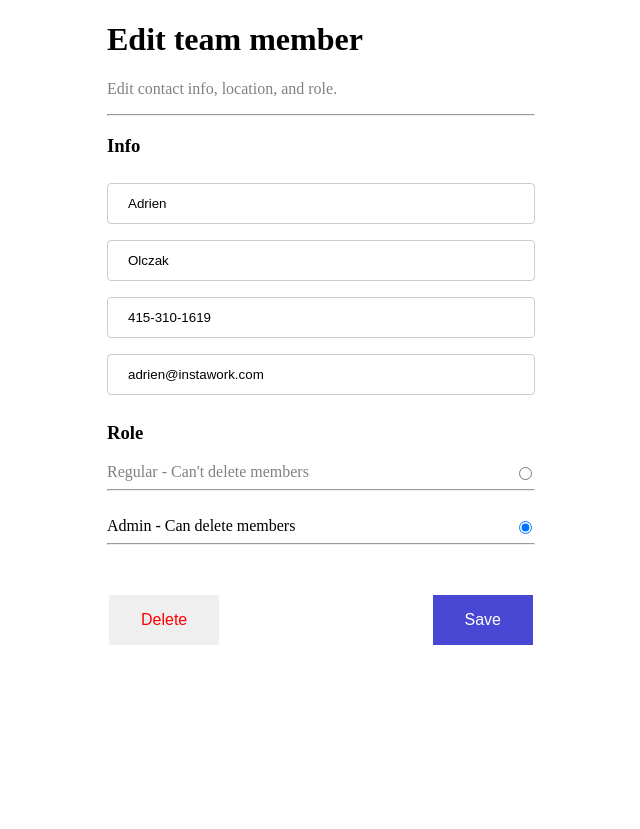
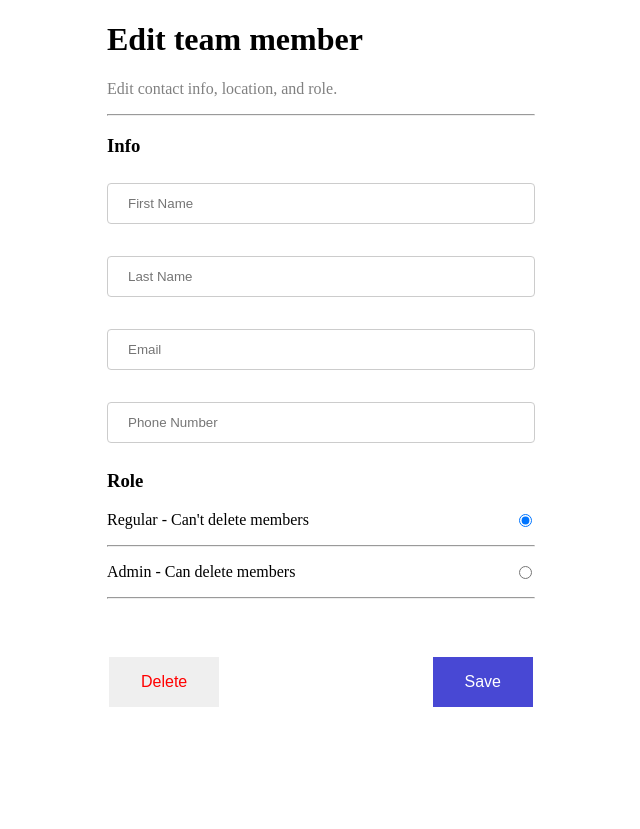
Before and after one commit to jinhongliu6688/instawork-assignment, a Django app: template templates/edit.html in a window 1280 px wide. Shown: the whole page, without its empty margins (319-959 px from the left). Run offline with Django 3.2, Linux system fonts and the light colour scheme; the template is opened without the code that fills it: values that come from a table or form of the project are taken from there, others are empty; data comes from the database, SQL or seed files in the repository; both versions use the stored data as it was after the commit; some libraries are stand-ins or nearby versions.

Commit message:
Add changes and built with generic views and forms

```diff
--- /dev/null
+++ b/contacts/forms.py
@@ -0,0 +1,15 @@
+from django import forms
+from .models import Contact
+from django.forms import ModelForm, RadioSelect
+
+class ContactForm(ModelForm):
+    class Meta:
+        model = Contact
+        fields = ['first_name', 'last_name', 'email', 'phone_number', 'role']
+        widgets = {
+            'first_name': forms.TextInput(attrs={'placeholder': 'First Name'}),
+            'last_name': forms.TextInput(attrs={'placeholder': 'Last Name'}),
+            'email': forms.TextInput(attrs={'placeholder': 'Email'}),
+            'phone_number': forms.TextInput(attrs={'placeholder': 'Phone Number'}),
+            'role': RadioSelect(choices=['regular', 'admin'],),
+        }
--- a/contacts/models.py
+++ b/contacts/models.py
@@ -1,4 +1,5 @@
 from django.db import models
+
 
 # Create your models here.
 class Contact(models.Model):
@@ -6,7 +7,6 @@ class Contact(models.Model):
     last_name = models.CharField(max_length=250)
     email = models.EmailField(max_length=254)
     phone_number = models.CharField(max_length=20)
-    role = models.CharField(max_length=250)
-
-    def __str__(self):
-        return self.email
+    role = models.CharField(max_length=10, choices=[
+        ('regular', "Regular - Can't delete members"),
+        ('admin', "Admin - Can delete members")], default='regular')
--- a/contacts/urls.py
+++ b/contacts/urls.py
@@ -1,9 +1,11 @@
 from django.urls import path
 from . import views
 
+app_name = 'contacts'
+
 urlpatterns = [
-    path('', views.index, name='index'),
-    path('add-contact/', views.addContact, name='add-contact'),
-    path('edit-contact/<str:pk>', views.editContact, name='edit-contact'),
-    path('delete/<str:pk>', views.deleteContact, name='delete'),
+    path('', views.Index.as_view(), name='index'),
+    path('add-contact/', views.Add.as_view(), name='add-contact'),
+    path('edit-contact/<str:pk>', views.Edit.as_view(), name='edit-contact'),
+    path('delete-contact/<str:pk>', views.deleteContact, name='delete-contact'),
 ]
--- a/static/style-edit.css
+++ b/static/style-edit.css
@@ -1,7 +1,7 @@
 .container{
-    max-width: 428px;
-    margin: 0 auto;;
-    min-height: 100vh;
+	max-width: 428px;
+	margin: 0 auto;;
+	min-height: 100vh;
 }
 
 input[type=text], select {
@@ -14,20 +14,13 @@ input[type=text], select {
 	box-sizing: border-box;
 }
 
-label {
-	display: block;
-	text-align: left;
-	color: grey;
-	flex: 1;
-}
-
 input[type="radio"] {
 	display: inline-block;
 	float: right;
 }
 
 .save-button {
-	background-color: rgb(72, 72, 212); /* Green */
+	background-color: rgb(72, 72, 212);
 	border: none;
 	color: white;
 	padding: 16px 32px;
@@ -66,36 +59,13 @@ input[type="radio"] {
 .button-container {
 	display: flex;
 	justify-content: space-between;
-	margin-top: 20px; /* Adjust the margin as needed */
+	margin-top: 20px;
 }
 
-.delete-button {
-	margin-right: 10px; /* Adjust the margin as needed */
-}
-
-/* Add the following style if you want the buttons to be centered vertically */
-.button-wrapper button {
-	align-self: center;
-}
-
-#text{
+.subtitle {
 	color: grey;
 }
 
-.radio-custom:checked ~ label {
-	color: black;
+.error-message{
+	color: red;
 }
-
-.input-group {
-	display: block;
-}
-
-.text-group-field {
-	padding: 10px;
-}
-
-.inner-block {
-	position: relative;
-	display: flex;
-	flex-direction: row-reverse;
-}
--- a/templates/edit.html
+++ b/templates/edit.html
@@ -15,12 +15,10 @@
 
 <body>
 	<div class='container'>
-		<header class="hero">
-			<div class="hero-info">
+		<header>
 			<h1 class="name">Edit team member</h1>
-				<p id="text">Edit contact info, location, and role.</p>
+			<p class="subtitle">Edit contact info, location, and role.</p>
 			<hr>
-			</div>
 		</header>
 
 		<form id='value-form' action="" method="POST">
@@ -29,57 +27,63 @@
 
 				<h3>Info</h3>
 
-				<div class="info-line">
-					<input type="text" class="type" name="firstname" placeholder="First Name"
-						value="{{ contact.first_name | title }}" required>
+				<p>
+					{%for error in form.first_name.errors%}
+					<div class="error-message">
+						<p>{{error}}</p>
 					</div>
+					{%endfor%}
+					{{form.first_name}}
+				</p>
 
-				<div class="info-line">
-					<input type="text" class="type" name="lastname" placeholder="Last Name"
-						value="{{ contact.last_name | title }}" required>
+				<p>
+					{%for error in form.last_name.errors%}
+					<div class="error-message">
+						<p>{{error}}</p>
 					</div>
+					{%endfor%}
+					{{form.last_name}}
+				</p>
 
-				<div class="info-line">
-					<input type="text" class="type" name="phone-number" placeholder="Phone Number"
-						value="{{ contact.phone_number }}" required>
+				<p>
+					{%for error in form.email.errors%}
+					<div class="error-message">
+						<p>{{error}}</p>
 					</div>
+					{%endfor%}
+					{{form.email}}
+				</p>
 
-				<div class="info-line">
-					<input type="text" class="type" name="email" placeholder="Email" value="{{ contact.email }}" required>
+				<p>
+					{%for error in form.phone_number.errors%}
+					<div class="error-message">
+						<p>{{error}}</p>
 					</div>
+					{%endfor%}
+					{{form.phone_number}}
+				</p>
 
 				<h3>Role</h3>
 
-				<div class="input-group">
-					<div class="inner-block">
-						{%if contact.role == 'regular' %}
-						<input type="radio" class="radio-custom" id="regular" name="role-choice" value="regular" checked/><br>
-						{%endif%}
-						{%if contact.role == 'admin' %}
-						<input type="radio" class="radio-custom" id="regular" name="role-choice" value="regular" /><br>
-						{%endif%}
-						<label id="regular">Regular - Can't delete members</label>
+				<p>
+					{%for error in form.role.errors%}
+					<div class="error-message">
+						<p>{{error}}</p>
 					</div>
+					{%endfor%}
+					{%for role in form.role%}
+					<p>
+						{{role}}
 						<hr>
-					<br>
-					<div class="inner-block">
-						{%if contact.role == 'regular' %}
-						<input type="radio" class="radio-custom" id="regular" name="role-choice" value="admin" /><br>
-						{%endif%}
-						{%if contact.role == 'admin' %}
-						<input type="radio" class="radio-custom" id="regular" name="role-choice" value="admin" checked/><br>
-						{%endif%}
-						<label id="admin">Admin - Can delete members</label>
-					</div>
-				</div>
-
-				<hr>
+					</p>
+					{%endfor%}
+				</p>
 
 			</section>
 			<br>
 		</form>
 		<section class="button-container">
-			<a href="{% url 'delete' contact.id %}">
+			<a href="{% url 'contacts:delete-contact' contact.id %}">
 				<button type="submit" value="Delete" class="delete-button">Delete</button>
 			</a>
 			<button form='value-form' class="save-button">Save</button>
```
Also changed, not shown: contacts/views.py (+21 -32 lines), static/style-index.css (+4 -6 lines), static/style-new.css (+5 -25 lines), templates/index.html (+4 -3 lines), templates/new.html (+44 -30 lines), db.sqlite3. Lines whose indentation alone changed are shown as unchanged.
